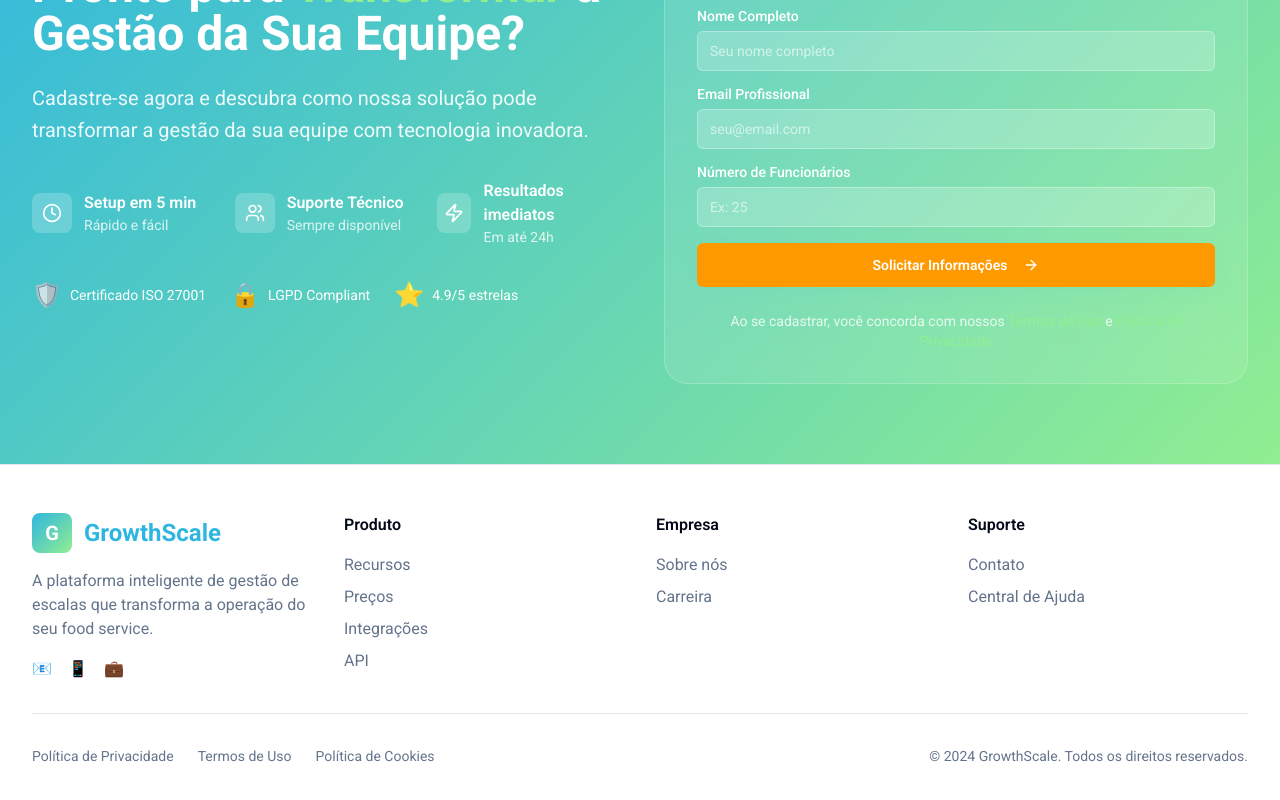
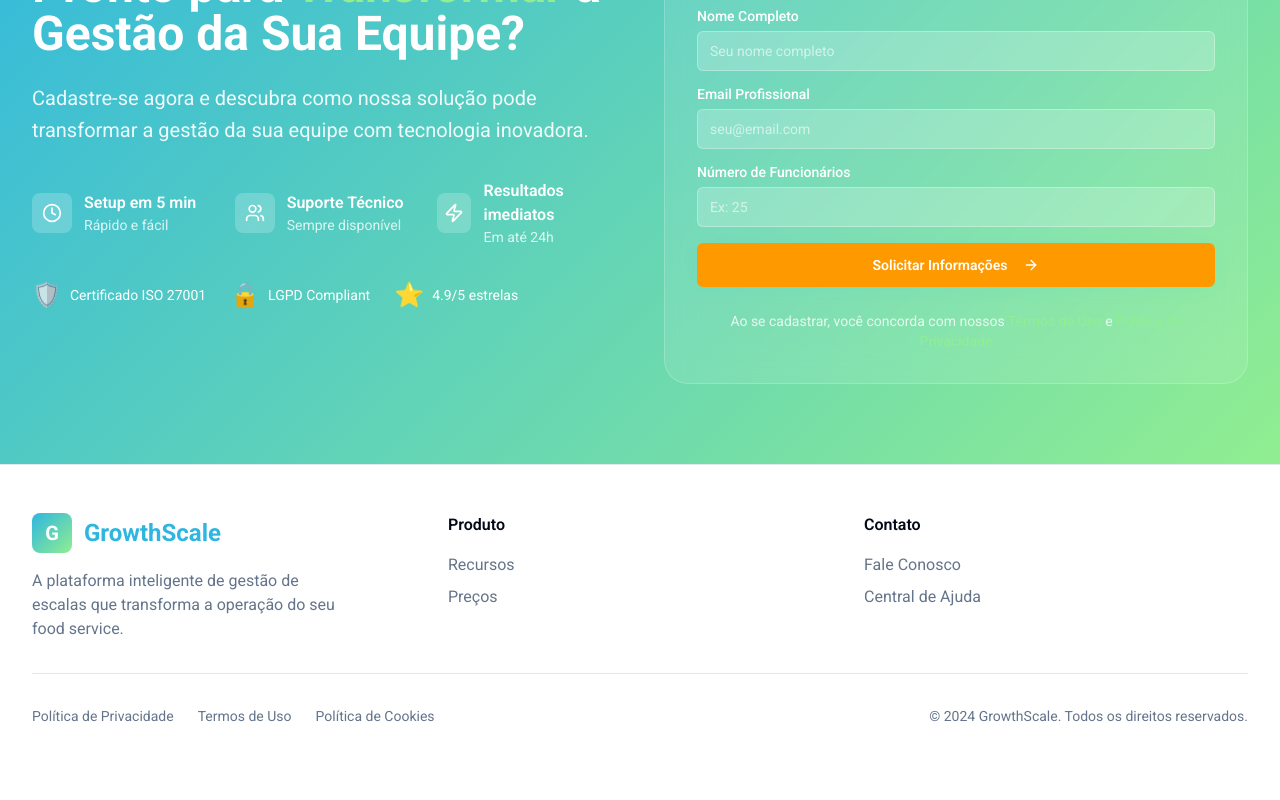
Before and after one commit to GrowthScale/growthscale-home-landing, a React (Vite) app: page / in a window 1280 px wide. Shown: the part 4959-5759 px from the top of the page. After the commit the page ends 5733 px from the top, so only its background shows below. Built offline with nearby package versions, Linux system fonts and the light colour scheme.

Commit message:
Remove unnecessary sections
Remove "Empresas", "Sobre Nós", and "Carreiras" sections from the landing page to streamline content and focus on essential contact information.

```diff
--- a/src/components/Footer.tsx
+++ b/src/components/Footer.tsx
@@ -4,7 +4,7 @@ const Footer = () => {
   return (
     <footer className="bg-card border-t border-border">
       <div className="max-w-7xl mx-auto px-4 sm:px-6 lg:px-8 py-12">
-        <div className="grid md:grid-cols-4 gap-8">
+        <div className="grid md:grid-cols-3 gap-8">
           {/* Brand */}
           <div className="space-y-4">
             <div className="flex items-center space-x-3">
@@ -19,17 +19,6 @@ const Footer = () => {
               A plataforma inteligente de gestão de escalas que transforma
               a operação do seu food service.
             </p>
-            <div className="flex space-x-4">
-              <a href="#" className="text-muted-foreground hover:text-primary transition-colors">
-                📧
-              </a>
-              <a href="#" className="text-muted-foreground hover:text-primary transition-colors">
-                📱
-              </a>
-              <a href="#" className="text-muted-foreground hover:text-primary transition-colors">
-                💼
-              </a>
-            </div>
           </div>
 
           {/* Product */}
@@ -38,25 +27,14 @@ const Footer = () => {
             <ul className="space-y-2">
               <li><a href="#recursos" className="text-muted-foreground hover:text-primary transition-colors">Recursos</a></li>
               <li><a href="#precos" className="text-muted-foreground hover:text-primary transition-colors">Preços</a></li>
-              <li><a href="#" className="text-muted-foreground hover:text-primary transition-colors">Integrações</a></li>
-              <li><a href="#" className="text-muted-foreground hover:text-primary transition-colors">API</a></li>
             </ul>
           </div>
 
-          {/* Company */}
+          {/* Contact */}
           <div>
-            <h4 className="font-semibold text-card-foreground mb-4">Empresa</h4>
+            <h4 className="font-semibold text-card-foreground mb-4">Contato</h4>
             <ul className="space-y-2">
-              <li><a href="#" className="text-muted-foreground hover:text-primary transition-colors">Sobre nós</a></li>
-              <li><a href="#" className="text-muted-foreground hover:text-primary transition-colors">Carreira</a></li>
-            </ul>
-          </div>
-
-          {/* Support */}
-          <div>
-            <h4 className="font-semibold text-card-foreground mb-4">Suporte</h4>
-            <ul className="space-y-2">
-              <li><a href="#contato" className="text-muted-foreground hover:text-primary transition-colors">Contato</a></li>
+              <li><a href="#contato" className="text-muted-foreground hover:text-primary transition-colors">Fale Conosco</a></li>
               <li><a href="#" className="text-muted-foreground hover:text-primary transition-colors">Central de Ajuda</a></li>
             </ul>
           </div>
```
